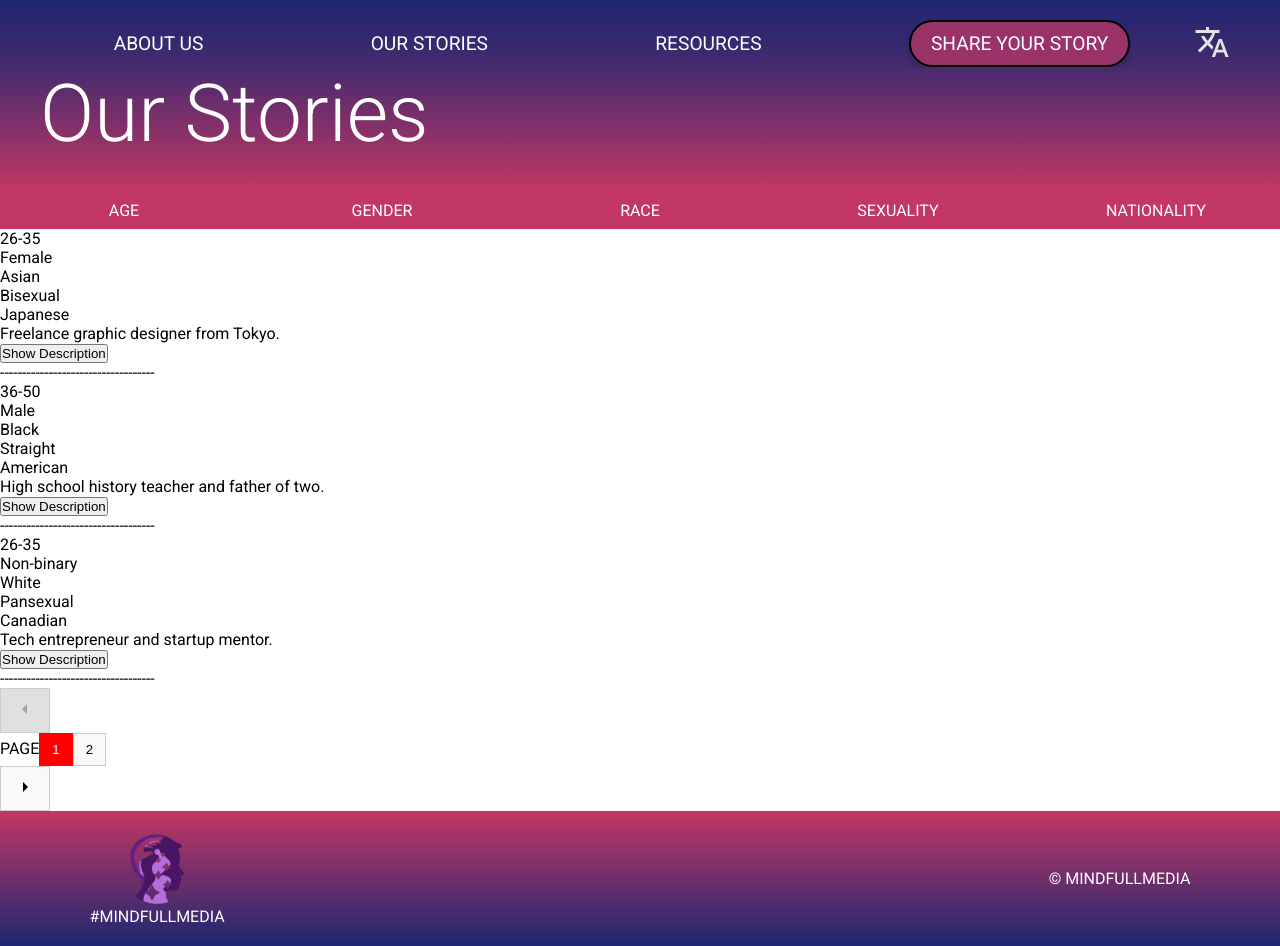
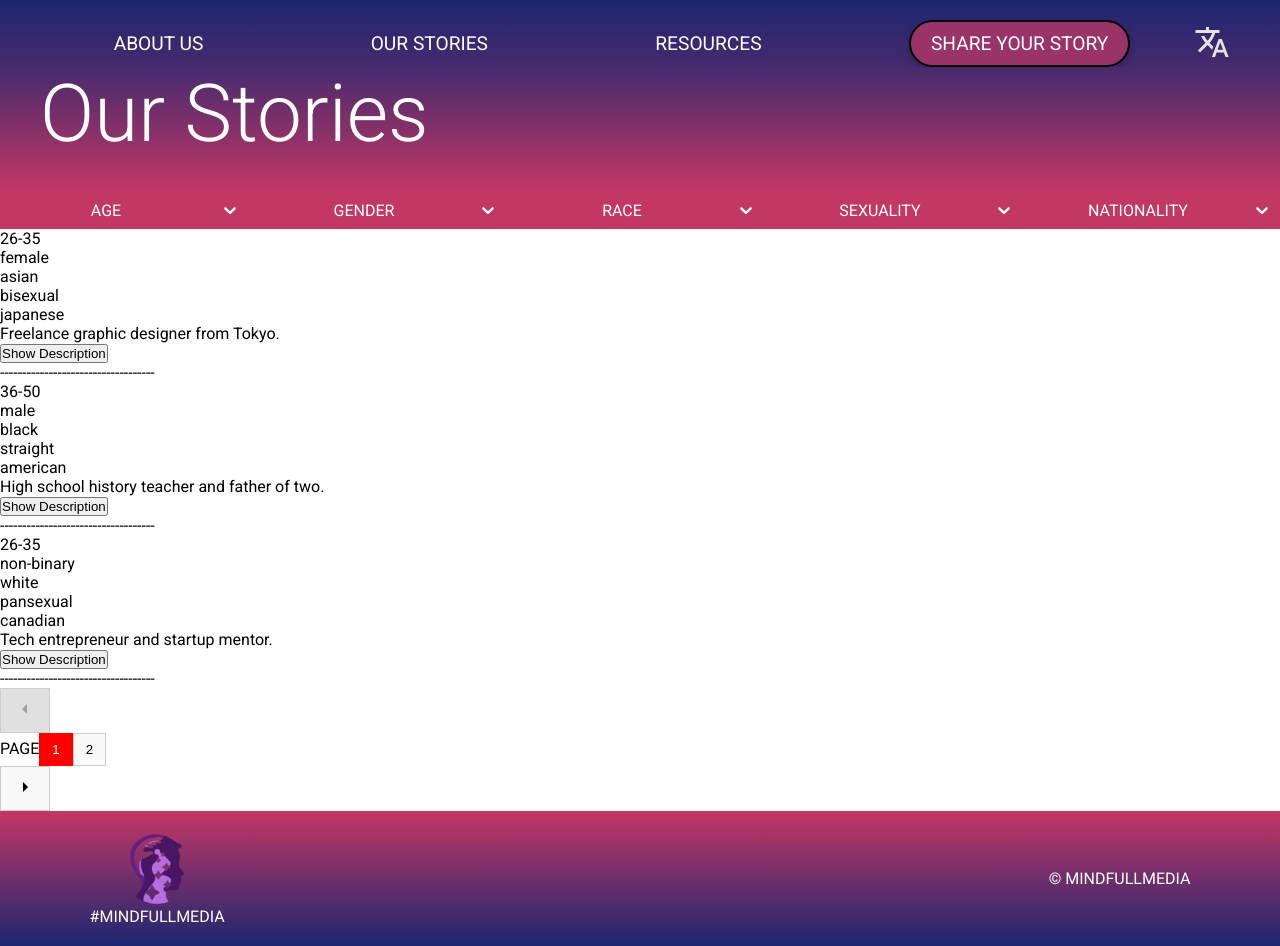
Before and after one commit to Xelo04/Mindful-Media, a React (Vite) app: page /our-stories in a window 1280 px wide. Built offline with nearby package versions, Linux system fonts and the light colour scheme.

Commit message:
Update filter styles and normalize case for gender, race, sexuality, and nationality values

```diff
--- a/src/components/filtered-list/filters/filter/filter.scss
+++ b/src/components/filtered-list/filters/filter/filter.scss
@@ -4,6 +4,10 @@
   width: 100%;
 
   .filter__indicator-separator {
+    display: none;
+  }
+  // The "x" (remove) icon for all selected options
+  .filter__clear-indicator {
     display: none;
   }
 
@@ -35,11 +39,6 @@
     }
   }
 
-  // The "x" (remove) icon for all selected options
-  .filter__clear-indicator {
-    display: none;
-  }
-
   .filter__control {
     cursor: pointer;
 
@@ -51,7 +50,7 @@
   }
 
   .filter__dropdown-indicator {
-    display: none;
+    // display: none;
     color: constants.$white-color;
     transition: color 0.2s;
     &:hover {
--- a/src/data.ts
+++ b/src/data.ts
@@ -59,30 +59,30 @@ export const filtersData = {
     { value: "50+", label: "50+" },
   ],
   gender: [
-    { value: "Male", label: "Male" },
-    { value: "Female", label: "Female" },
-    { value: "Non-binary", label: "Non-binary" },
+    { value: "male", label: "Male" },
+    { value: "female", label: "Female" },
+    { value: "non-binary", label: "Non-binary" },
   ],
   race: [
-    { value: "White", label: "White" },
-    { value: "Black", label: "Black" },
-    { value: "Asian", label: "Asian" },
-    { value: "Latino", label: "Latino" },
-    { value: "Middle Eastern", label: "Middle Eastern" },
+    { value: "white", label: "White" },
+    { value: "black", label: "Black" },
+    { value: "asian", label: "Asian" },
+    { value: "latino", label: "Latino" },
+    { value: "middle eastern", label: "Middle Eastern" },
   ],
   sexuality: [
-    { value: "Straight", label: "Straight" },
-    { value: "Gay", label: "Gay" },
-    { value: "Bisexual", label: "Bisexual" },
-    { value: "Pansexual", label: "Pansexual" },
-    { value: "Asexual", label: "Asexual" },
+    { value: "straight", label: "Straight" },
+    { value: "gay", label: "Gay" },
+    { value: "bisexual", label: "Bisexual" },
+    { value: "pansexual", label: "Pansexual" },
+    { value: "asexual", label: "Asexual" },
   ],
   nationality: [
-    { value: "American", label: "American" },
-    { value: "Japanese", label: "Japanese" },
-    { value: "Canadian", label: "Canadian" },
-    { value: "Mexican", label: "Mexican" },
-    { value: "Egyptian", label: "Egyptian" },
+    { value: "american", label: "American" },
+    { value: "japanese", label: "Japanese" },
+    { value: "canadian", label: "Canadian" },
+    { value: "mexican", label: "Mexican" },
+    { value: "egyptian", label: "Egyptian" },
   ],
 };
 
@@ -90,10 +90,10 @@ export const storiesData = [
   {
     id: 1,
     age: "26-35",
-    gender: "Female",
-    race: "Asian",
-    sexuality: "Bisexual",
-    nationality: "Japanese",
+    gender: "female",
+    race: "asian",
+    sexuality: "bisexual",
+    nationality: "japanese",
     shortDescription: "Freelance graphic designer from Tokyo.",
     longDescription:
       "Aiko is a creative professional who specializes in branding and digital illustration. She enjoys traveling, minimalist design, and often volunteers for local art education programs in Japan.",
@@ -101,10 +101,10 @@ export const storiesData = [
   {
     id: 2,
     age: "36-50",
-    gender: "Male",
-    race: "Black",
-    sexuality: "Straight",
-    nationality: "American",
+    gender: "male",
+    race: "black",
+    sexuality: "straight",
+    nationality: "american",
     shortDescription: "High school history teacher and father of two.",
     longDescription:
       "Marcus has been teaching for over 15 years and is passionate about making history accessible and engaging for all students. Outside of school, he coaches youth basketball and writes historical fiction.",
@@ -112,10 +112,10 @@ export const storiesData = [
   {
     id: 3,
     age: "26-35",
-    gender: "Non-binary",
-    race: "White",
-    sexuality: "Pansexual",
-    nationality: "Canadian",
+    gender: "non-binary",
+    race: "white",
+    sexuality: "pansexual",
+    nationality: "canadian",
     shortDescription: "Tech entrepreneur and startup mentor.",
     longDescription:
       "Jordan founded their first company at age 23 and now works as a mentor for tech startups in Vancouver. They advocate for inclusive innovation and enjoy hiking in British Columbia's forests.",
@@ -123,10 +123,10 @@ export const storiesData = [
   {
     id: 4,
     age: "19-25",
-    gender: "Male",
-    race: "Latino",
-    sexuality: "Gay",
-    nationality: "Mexican",
+    gender: "male",
+    race: "latino",
+    sexuality: "gay",
+    nationality: "mexican",
     shortDescription: "Aspiring actor with a passion for musical theatre.",
     longDescription:
       "Diego moved to Mexico City to pursue his acting career and has performed in several local productions. He's a classically trained singer and hopes to one day appear on Broadway.",
@@ -134,10 +134,10 @@ export const storiesData = [
   {
     id: 5,
     age: "26-35",
-    gender: "Female",
-    race: "Middle Eastern",
-    sexuality: "Asexual",
-    nationality: "Egyptian",
+    gender: "female",
+    race: "middle eastern",
+    sexuality: "asexual",
+    nationality: "egyptian",
     shortDescription: "Software engineer and open-source contributor.",
     longDescription:
       "Leila specializes in backend development and is an advocate for women in STEM. She contributes to open-source projects and runs a mentorship program for young girls interested in coding in Cairo.",
```
